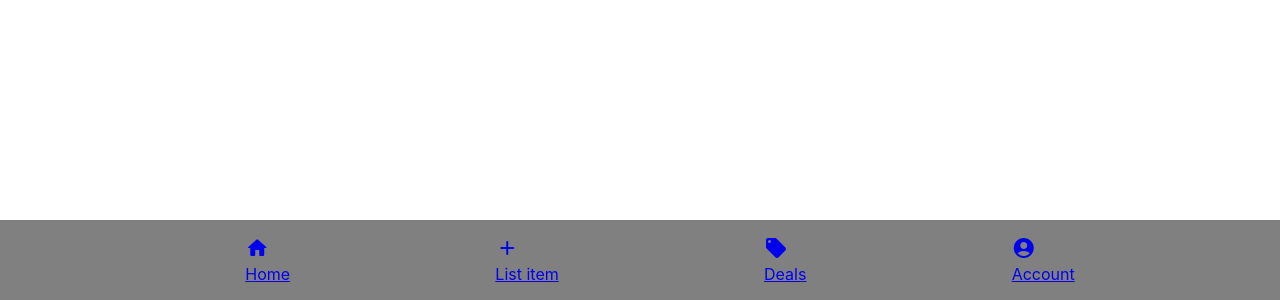
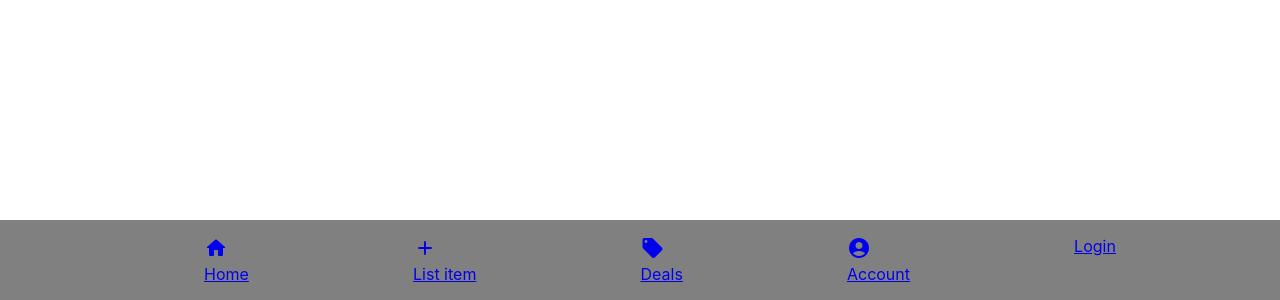
Before and after one commit to trisdauvergne/chameleon-client, a React (Create React App) app: page /user/1 in a window 1280 px wide. Shown: the part 500-800 px from the top of the page. Built offline with nearby package versions, Linux system fonts and the light colour scheme; no server answers.

Commit message:
link  to login page

```diff
--- a/src/components/navbar/Navbar.js
+++ b/src/components/navbar/Navbar.js
@@ -22,6 +22,9 @@ const Navbar = () => {
         <span className="material-icons-round">account_circle</span>
           <li>Account</li>
         </Link>
+        <Link to="/login">
+          <li>Login</li>
+        </Link>
       </ul>
     </div>
   );
```
